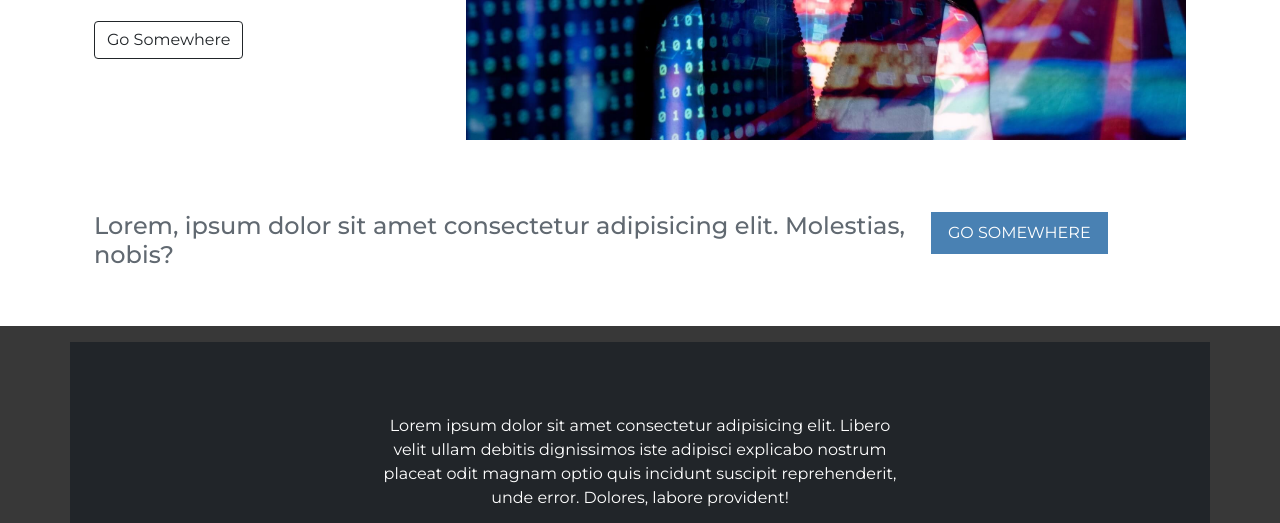
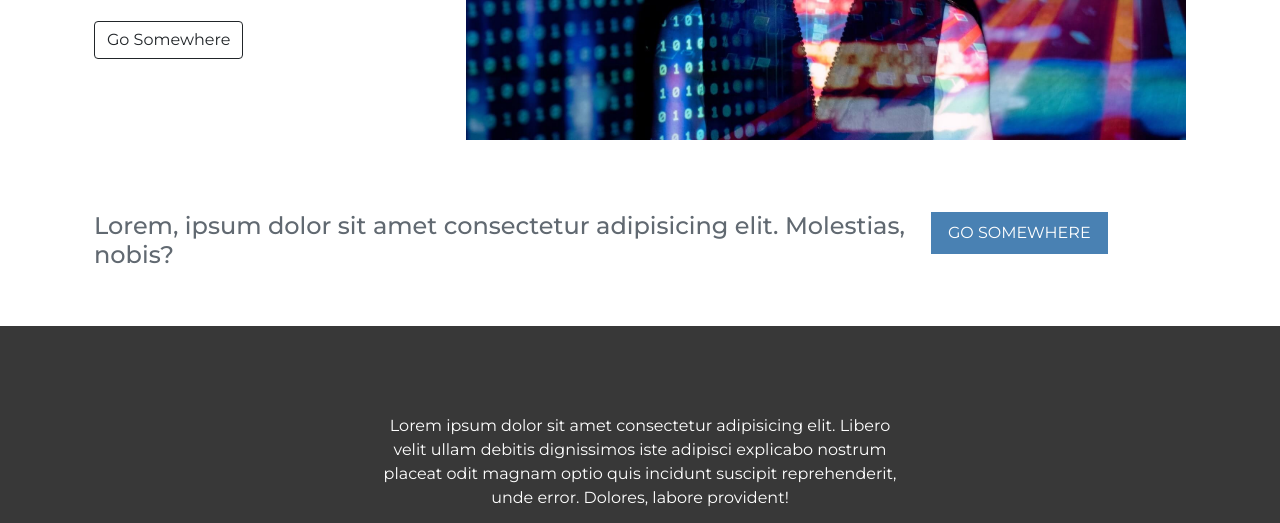
Before and after one commit to islomiy1101/challenge_1, a plain HTML site: page index.html in a window 1280 px wide. Shown: the part 2648-3171 px from the top of the page. Drawn offline with Linux system fonts and the light colour scheme.

Commit message:
Update index.html

```diff
--- a/index.html
+++ b/index.html
@@ -226,7 +226,7 @@
 
     <!--Footer  -->
     <footer>
-        <div class="container bg-dark">
+        <div class="container">
             <div class="row text-light  text-center py-4 justify-content-center">
                 <div class="col-sm-10 col-md-8 col-lg-6">
                     <img src="img/nits.png" alt="">
```
